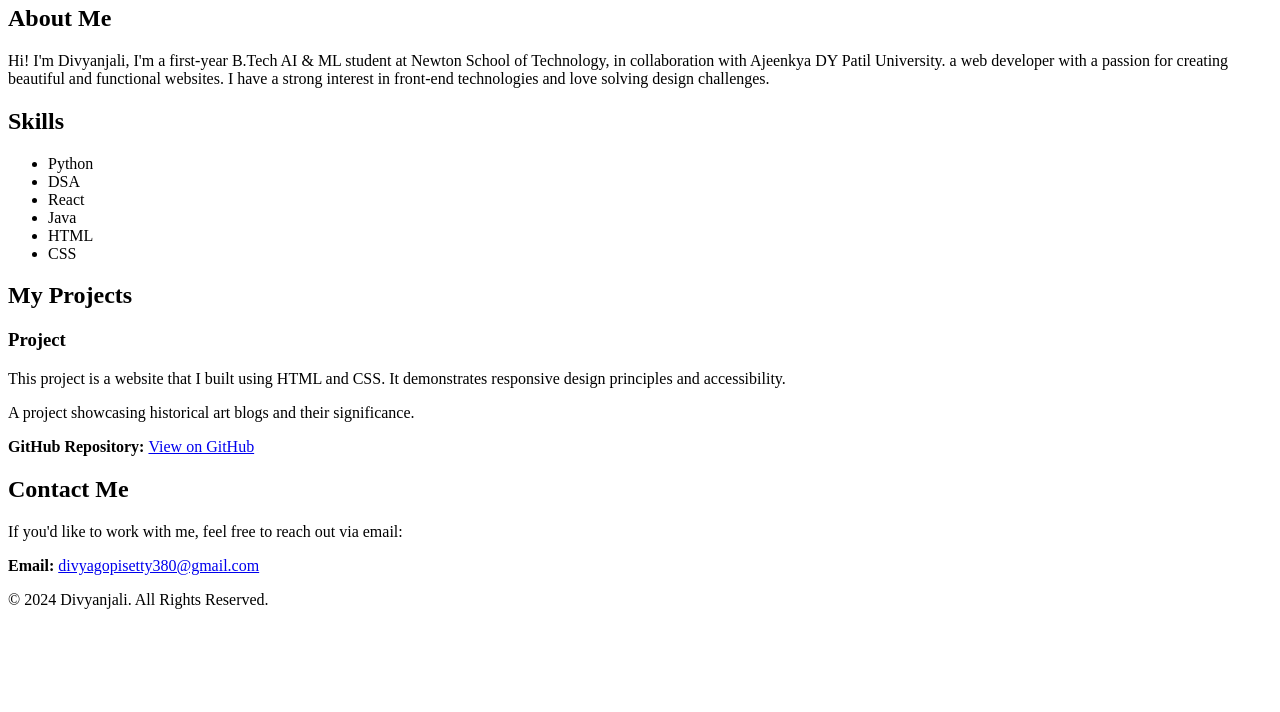
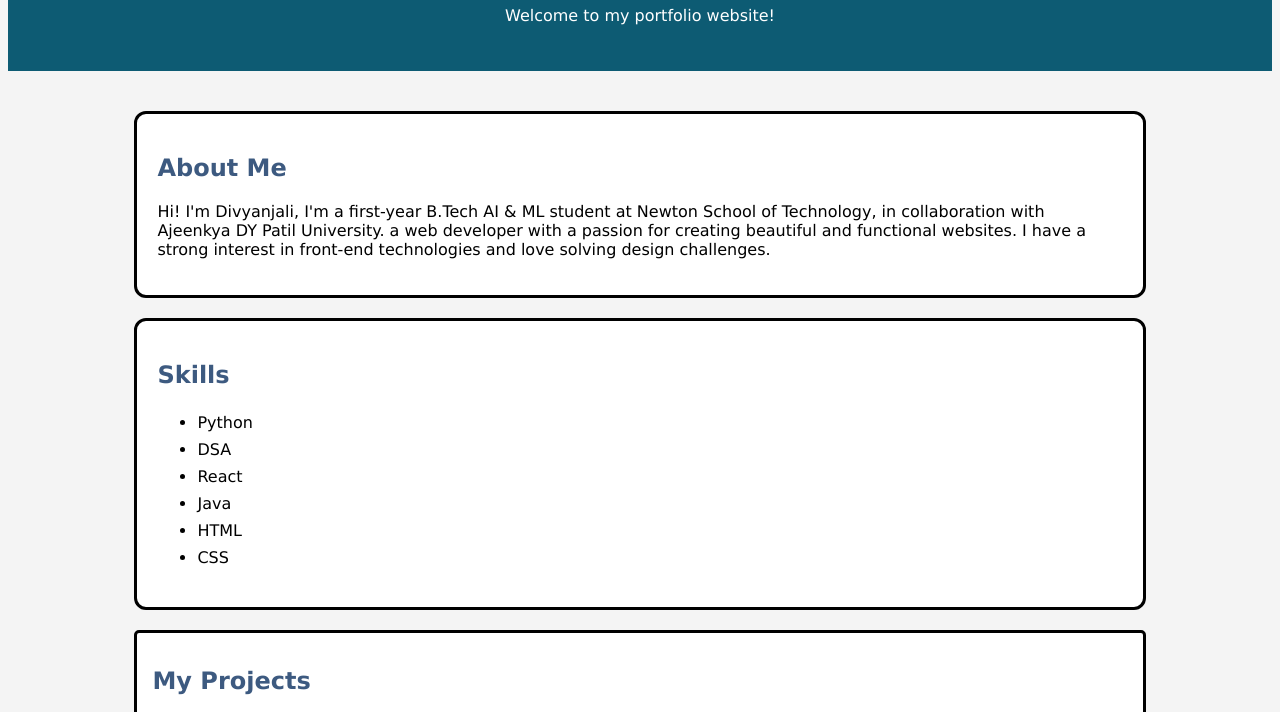
Before and after one commit to divya2212001/My-portfolio, a plain HTML site: page lab.html in a window 1280 px wide. Shown: the part 113-825 px from the top of the page. Before the commit the page ends 800 px from the top, so only its background shows below. Drawn offline with Linux system fonts and the light colour scheme.

Commit message:
Update lab.html

```diff
--- a/lab.html
+++ b/lab.html
@@ -4,7 +4,7 @@
     <meta charset="UTF-8">
     <meta name="viewport" content="width=device-width, initial-scale=1.0">
     <title>My Portfolio</title>
-    <link rel="stylesheet" href="style.css">
+    <link rel="stylesheet" href="lab.css">
 </head>
 <body>
     <header>
```
